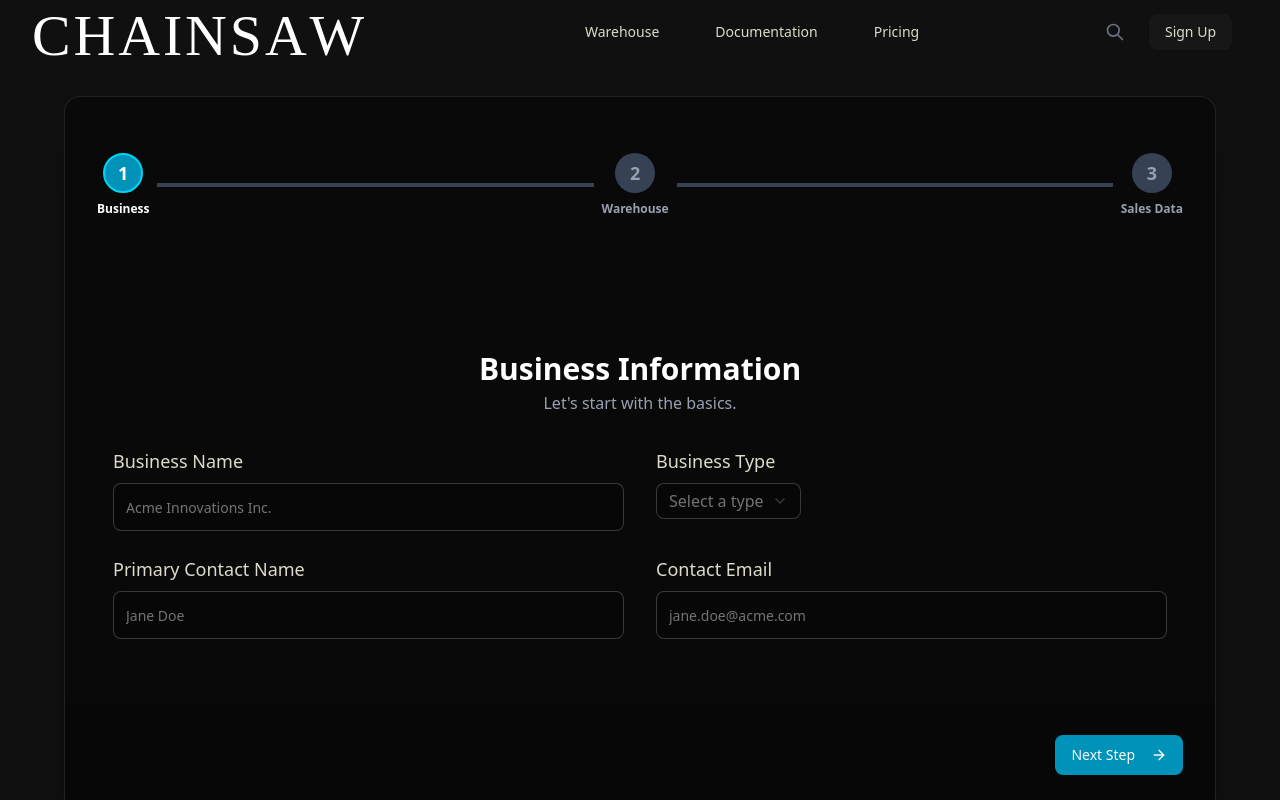
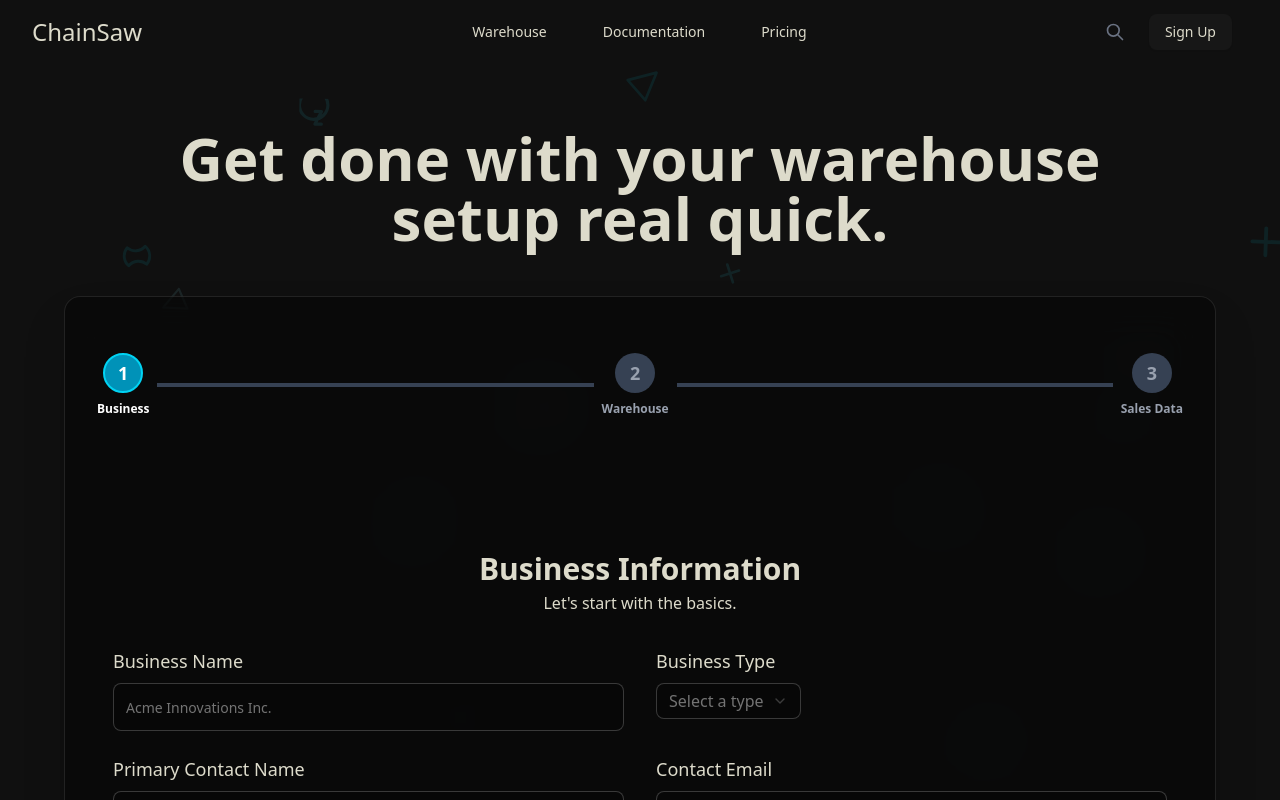
Before and after one commit to AtharvaGGourshete/supply-chain-optimization, a React (Vite) app in the folder client/: page /warehouse in a window 1280 px wide. Shown: the top 800 px of the page. Built offline with nearby package versions, Linux system fonts and the light colour scheme; a web font is replaced by a local one.

Commit message:
Updated some UI

```diff
--- a/client/package.json
+++ b/client/package.json
@@ -10,6 +10,7 @@
     "preview": "vite preview"
   },
   "dependencies": {
+    "@barba/core": "^2.10.3",
     "@fontsource/poppins": "^5.2.6",
     "@hookform/resolvers": "^5.2.1",
     "@radix-ui/react-avatar": "^1.1.10",
@@ -25,8 +26,11 @@
     "@tailwindcss/vite": "^4.1.11",
     "class-variance-authority": "^0.7.1",
     "clsx": "^2.1.1",
+    "framer-motion": "^12.23.12",
+    "gsap": "^3.13.0",
     "lenis": "^1.3.8",
     "lucide-react": "^0.536.0",
+    "motion": "^12.23.12",
     "react": "^19.1.0",
     "react-dom": "^19.1.0",
     "react-hook-form": "^7.62.0",
--- a/client/src/components/Navbar.jsx
+++ b/client/src/components/Navbar.jsx
@@ -1,7 +1,8 @@
 import React, { useState, useEffect } from "react";
 import { Button } from "./ui/button";
-import TextPressure from "./TextPressure/TextPressure";
 import { Link } from "react-router-dom";
+import { LineShadowText } from "./magicui/line-shadow-text";
+
 
 const SleekNavbar = () => {
   const [isDark, setIsDark] = useState(false);
@@ -31,9 +32,9 @@ const SleekNavbar = () => {
         <div className="max-w-7xl mx-auto px-4 sm:px-6 lg:px-8">
           <div className="flex justify-between items-center h-16">
             {/* Logo */}
-            <div className="flex items-center">
-              <div style={{ position: "relative", height: "50px" }}>
-                <TextPressure
+            {/* <div className="flex items-center">
+              <div style={{ position: "absolute", height: "50px" }}> */}
+                {/* <TextPressure
                   className="tracking-wider font-bold"
                   text="ChainSaw"
                   flex={false}
@@ -45,9 +46,10 @@ const SleekNavbar = () => {
                   textColor="#ffffff"
                   strokeColor="#ff0000"
                   minFontSize={40}
-                />
-              </div>
-            </div>
+                /> */}
+                <span className="text-2xl text-[#DDDBCB]">ChainSaw</span>
+              {/* </div>
+            </div> */}
 
             {/* Desktop Navigation */}
             <div className="hidden md:block">
--- /dev/null
+++ b/client/src/components/magicui/line-shadow-text.jsx
@@ -0,0 +1,36 @@
+import { cn } from "@/lib/utils";
+import { motion } from "motion/react";
+
+export function LineShadowText({
+  children,
+  shadowColor = "black",
+  className,
+  as: Component = "span",
+  ...props
+}) {
+  const MotionComponent = motion.create(Component);
+  const content = typeof children === "string" ? children : null;
+
+  if (!content) {
+    throw new Error("LineShadowText only accepts string content");
+  }
+
+  return (
+    <MotionComponent
+      style={{
+        "--shadow-color": shadowColor
+      }}
+      className={cn(
+        "relative z-0 inline-flex",
+        "after:absolute after:left-[0.04em] after:top-[0.04em] after:content-[attr(data-text)]",
+        "after:bg-[linear-gradient(45deg,transparent_45%,var(--shadow-color)_45%,var(--shadow-color)_55%,transparent_0)]",
+        "after:-z-10 after:bg-[length:0.06em_0.06em] after:bg-clip-text after:text-transparent",
+        "after:animate-line-shadow",
+        className
+      )}
+      data-text={content}
+      {...props}>
+      {content}
+    </MotionComponent>
+  );
+}
--- a/client/src/pages/WarehouseSetupPage.jsx
+++ b/client/src/pages/WarehouseSetupPage.jsx
@@ -1,4 +1,4 @@
-import React, { useState } from "react";
+import React, { useState, useEffect } from "react";
 import SleekNavbar from "@/components/Navbar";
 import Footer from "@/components/Footer";
 import { Button } from "@/components/ui/button";
@@ -19,9 +19,73 @@ import {
   ResponsiveContainer
 } from 'recharts';
 
+// NEW: A single doodle component to render different SVG shapes
+const Doodle = ({ type, color, size }) => {
+  const commonProps = {
+    stroke: color,
+    strokeWidth: "2",
+    fill: "none",
+    strokeLinecap: "round",
+    strokeLinejoin: "round",
+    width: size,
+    height: size,
+  };
+
+  switch (type) {
+    case 'squiggle':
+      return <svg {...commonProps} viewBox="0 0 24 24"><path d="M21 12a9 9 0 0 1-9-9 9 9 0 0 0-9 9 9 9 0 0 1 9 9 9 9 0 0 0 9-9z"></path></svg>;
+    case 'plus':
+      return <svg {...commonProps} viewBox="0 0 24 24"><path d="M12 5v14m-7-7h14"></path></svg>;
+    case 'circle-z':
+        return <svg {...commonProps} viewBox="0 0 24 24"><path d="M10 8h4l-4 8h4m4-12a9 9 0 1 1-18 0 9 9 0 0 1 18 0z"></path></svg>;
+    case 'triangle':
+        return <svg {...commonProps} viewBox="0 0 24 24"><path d="M12 2 2 22h20L12 2z"></path></svg>;
+    default:
+      return null;
+  }
+};
+
+// NEW: Component for the background doodles
+const DoodleBackground = () => {
+  const [doodles, setDoodles] = useState([]);
+  const doodleTypes = ['squiggle', 'plus', 'circle-z', 'triangle'];
+  const doodleColors = ['#00bcd4', '#4dd0e1', '#26c6da', '#80deea']; // Shades of cyan
+
+  useEffect(() => {
+    const generatedDoodles = Array.from({ length: 20 }).map((_, i) => ({
+      id: i,
+      type: doodleTypes[Math.floor(Math.random() * doodleTypes.length)],
+      color: doodleColors[Math.floor(Math.random() * doodleColors.length)],
+      top: `${Math.random() * 100}%`,
+      left: `${Math.random() * 100}%`,
+      rotate: `${Math.random() * 360}deg`,
+      size: Math.floor(Math.random() * 30) + 20, // size between 20 and 50px
+    }));
+    setDoodles(generatedDoodles);
+  }, []); // Empty dependency array ensures this runs only once on mount
+
+  return (
+    <div className="absolute inset-0 z-0 overflow-hidden opacity-10">
+      {doodles.map(doodle => (
+        <div
+          key={doodle.id}
+          className="absolute"
+          style={{
+            top: doodle.top,
+            left: doodle.left,
+            transform: `rotate(${doodle.rotate}) translate(-50%, -50%)`,
+          }}
+        >
+          <Doodle type={doodle.type} color={doodle.color} size={doodle.size} />
+        </div>
+      ))}
+    </div>
+  );
+};
+
+
 // Forecast Dashboard
 const ForecastDashboard = ({ forecastData }) => {
-  // Renders a single chart for a given metric.
   const renderChart = (title, dataKey, chartData) => {
     if (!chartData || chartData.length === 0) return null;
 
@@ -59,7 +123,7 @@ const ForecastDashboard = ({ forecastData }) => {
   );
 };
 
-// Central state now includes a field for the CSV file
+
 const initialFormData = {
   businessName: "",
   businessType: "",
@@ -68,10 +132,10 @@ const initialFormData = {
   warehouseName: "",
   warehouseAddress: "",
   storageLocations: "",
-  salesCsv: null, // Added this field
+  salesCsv: null,
 };
 
-// A visual component to show form progress
+
 const Stepper = ({ currentStep, steps }) => (
   <div className="flex items-center justify-center w-full mb-8">
     {steps.map((step, index) => {
@@ -103,13 +167,10 @@ const Stepper = ({ currentStep, steps }) => (
 const WarehouseSetupPage = () => {
   const [step, setStep] = useState(1);
   const [formData, setFormData] = useState(initialFormData);
-
-  //Added states for API interaction
   const [forecastData, setForecastData] = useState(null);
   const [loading, setLoading] = useState(false);
   const [error, setError] = useState(null);
 
-  // The URL of your Express backend proxy
   const API_URL = 'http://localhost:3000/api/forecast';
 
   const handleInputChange = (e) => {
@@ -121,12 +182,10 @@ const WarehouseSetupPage = () => {
     setFormData(prev => ({ ...prev, businessType: value }));
   };
 
-  // For file input changes
   const handleFileChange = (event) => {
     setFormData(prev => ({ ...prev, salesCsv: event.target.files[0] }));
   };
 
-  //For submitting the form and fetching the forecast
   const handleForecast = async () => {
     const file = formData.salesCsv;
     if (!file) {
@@ -153,7 +212,7 @@ const WarehouseSetupPage = () => {
 
       const forecastResults = await response.json();
       setForecastData(forecastResults);
-      setStep(4); // Move to the final dashboard step
+      setStep(4);
 
     } catch (err) {
       console.error("Error during forecast:", err);
@@ -171,8 +230,8 @@ const WarehouseSetupPage = () => {
         return (
           <div className="space-y-8">
             <div className="text-center">
-              <h3 className="text-3xl text-white font-bold">Business Information</h3>
-              <p className="text-gray-400 mt-1">Let's start with the basics.</p>
+              <h3 className="text-3xl text-[#DDDBCB] font-bold">Business Information</h3>
+              <p className="text-[#DDDBCB] mt-1">Let's start with the basics.</p>
             </div>
             <div className="grid grid-cols-1 md:grid-cols-2 gap-x-8 gap-y-6">
               <div className="space-y-2">
@@ -201,8 +260,8 @@ const WarehouseSetupPage = () => {
         return (
           <div className="space-y-8">
              <div className="text-center">
-              <h3 className="text-3xl text-white font-bold">Warehouse Details</h3>
-              <p className="text-gray-400 mt-1">Where will the inventory be stored?</p>
+              <h3 className="text-3xl text-[#DDDBCB] font-bold">Warehouse Details</h3>
+              <p className="text-[#DDDBCB] mt-1">Where will the inventory be stored?</p>
             </div>
             <div className="grid grid-cols-1 md:grid-cols-2 gap-x-8 gap-y-6">
               <div className="space-y-2">
@@ -220,14 +279,12 @@ const WarehouseSetupPage = () => {
             </div>
           </div>
         );
-
-      // Step 3 now has a functional file upload UI
       case 3:
         return (
           <div className="space-y-6">
             <div className="text-center">
-              <h3 className="text-3xl text-white font-bold">Upload Sales Data</h3>
-              <p className="text-gray-400 mt-1">Upload your sales CSV to generate a forecast.</p>
+              <h3 className="text-3xl text-[#DDDBCB] font-bold">Upload Sales Data</h3>
+              <p className="text-[#DDDBCB] mt-1">Upload your sales CSV to generate a forecast.</p>
             </div>
             <p className="text-center text-sm text-gray-400">Ensure the file has columns for: <strong className="text-white/80">ds, y_sales, y_quantity, y_deliveries</strong>.</p>
             <div className="flex flex-col items-center justify-center p-12 mt-4 border-2 border-dashed border-white/20 rounded-lg hover:border-cyan-500 hover:bg-black/20 transition-all duration-300">
@@ -236,52 +293,50 @@ const WarehouseSetupPage = () => {
               <p className="text-gray-400">or</p>
               <div className="relative inline-flex items-center justify-center h-10 px-4 py-2 mt-2 bg-secondary text-secondary-foreground hover:bg-secondary/80 w-40 rounded-md text-sm font-medium transition-colors">
                   <span className="cursor-pointer">Choose a file</span>
-                  <input
-                      type="file"
-                      onChange={handleFileChange}
-                      accept=".csv, .xlsx, .xls"
-                      className="absolute inset-0 opacity-0 cursor-pointer"
-                  />
+                  <input type="file" onChange={handleFileChange} accept=".csv, .xlsx, .xls" className="absolute inset-0 opacity-0 cursor-pointer" />
               </div>
-              {/* Conditional rendering for file name, loading, and error states */}
               {formData.salesCsv && <p className="mt-2 text-cyan-400">{formData.salesCsv.name}</p>}
               {loading && <p className="mt-4 text-cyan-400">Processing file...</p>}
               {error && <p className="mt-4 text-red-500">{error}</p>}
             </div>
           </div>
         );
-
-      // Step 4 renders the dashboard with the fetched data
       case 4:
         return <ForecastDashboard forecastData={forecastData} />;
-
       default:
         return null;
     }
   };
 
-
   return (
     <>
       <SleekNavbar />
-      <div className="min-h-screen bg-[#101010] text-[#DDDBCB] font-sans flex items-center justify-center p-4 mt-16">
+      {/* MODIFIED: Added `relative` and `overflow-hidden` to the main container. */}
+      <div className="min-h-screen bg-[#101010] text-[#DDDBCB] font-sans flex flex-col items-center justify-center p-4 pt-24 md:pt-16 relative overflow-hidden">
+
+        {/* MODIFIED: Added the doodle background component here. */}
+        <DoodleBackground />
+
+        {/* MODIFIED: Wrapped content in a div with relative positioning and a higher z-index to place it above the doodles. */}
+        <div className="relative z-10 flex flex-col items-center w-full">
+          <div className="text-center max-w-5xl mb-12 mt-16">
+            <span className="text-5xl md:text-6xl font-bold font-poppins">Get done with your warehouse setup real quick.</span>
+          </div>
           <Card className="w-full max-w-6xl rounded-2xl border border-white/10 bg-black/40 shadow-2xl backdrop-blur-xl">
             <CardHeader className="p-8">
               <Stepper currentStep={step} steps={['Business', 'Warehouse', 'Sales Data']} />
             </CardHeader>
-          <CardContent className="px-12 py-10 min-h-[45vh]">
+            <CardContent className="px-8 md:px-12 py-10 min-h-[45vh]">
               {renderStepContent()}
             </CardContent>
-
-          {/* Footer logic to handle all 4 steps correctly */}
             <CardFooter className="flex justify-between p-8 bg-black/20 rounded-b-2xl">
               {step > 1 && step < 4 ? (
                 <Button size="lg" variant="outline" className="cursor-pointer" onClick={() => setStep(step - 1)}>
                   <ArrowLeft className="mr-2 h-5 w-5"/>
-                Previous Step
+                  Previous
                 </Button>
               ) : (
-              <div /> // Placeholder to keep the 'Next' button on the right
+                <div /> // Placeholder
               )}
               {step < 3 ? (
                 <Button size="lg" className="bg-cyan-600 hover:bg-cyan-700 cursor-pointer" onClick={() => setStep(step + 1)}>
@@ -297,7 +352,8 @@ const WarehouseSetupPage = () => {
             </CardFooter>
           </Card>
         </div>
-      <Footer className="" />
+      </div>
+      <Footer />
     </>
   );
 };
```
Also changed, not shown: client/src/index.css (+10 -0 lines), 1 other file (tests, documents, lock files or other folders). Lines whose indentation alone changed are shown as unchanged.
